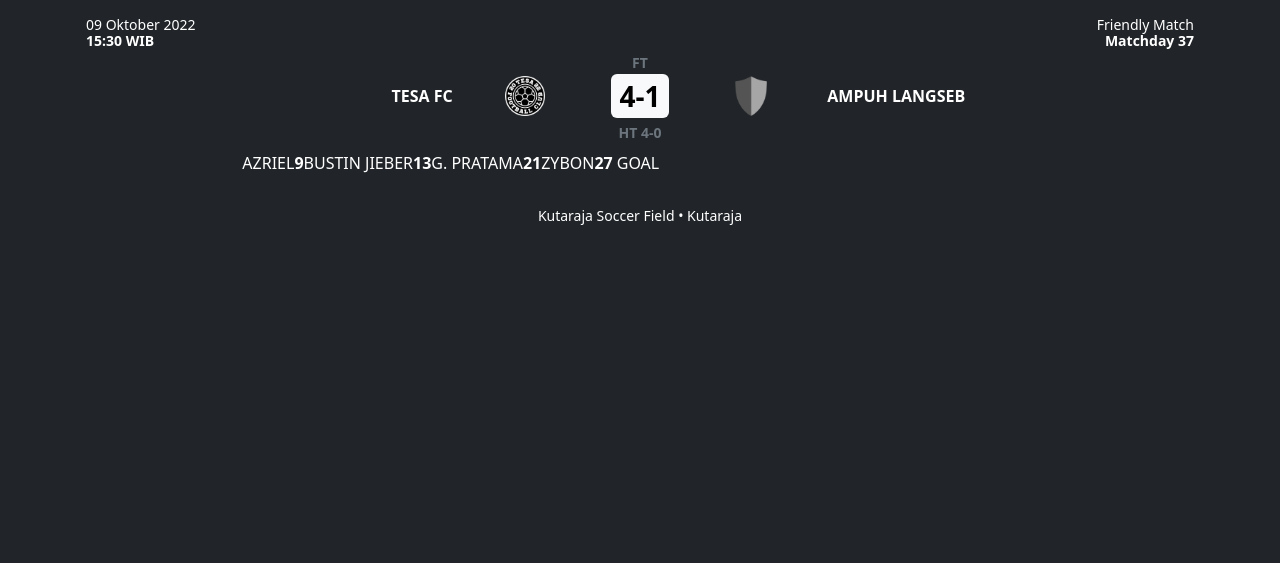
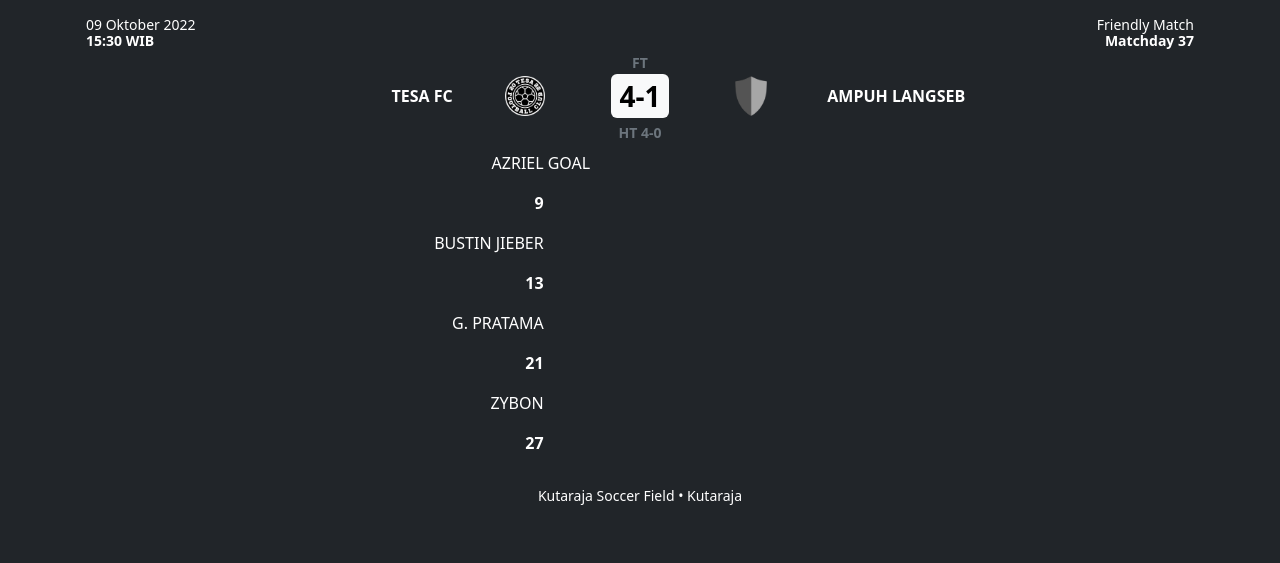
Before and after one commit to tesafc/tesafc.github.io, a Jekyll site: the page built from _matches/2022-10-09.md, in a window 1280 px wide. Shown: the part 781-1344 px from the top of the page. Built offline with Jekyll 4.4.1, drawn with Linux system fonts in a browser that asks for light colours; before the commit the page ends 1064 px from its top, so only the background shows below that.

Commit message:
Update match.html

```diff
--- a/_layouts/match.html
+++ b/_layouts/match.html
@@ -43,15 +43,15 @@ layout: default
           {% if page.result.status == "ft" %}
           <div class="row g-1">
             {% if page.result.goal.home-team %}
-            <div class="col d-flex justify-content-end">
+            <div class="col-5">
               {% for goal in page.result.goal.home-team %}
               <p class="text-end text-uppercase">{{ goal.name }}</p>
               <p class="text-end text-uppercase fw-bolder">{{ goal.time }}</p>
               {% endfor %}
             </div>
             {% endif %}
-            <p class="col-auto">GOAL</p>
-            <div class="col d-flex justify-content-start">
+            <p class="col-2">GOAL</p>
+            <div class="col-5 d-flex justify-content-start">
               <p class="text-end text-uppercase fw-bolder">{{ page.goal.away-team.time }}</p>
               <p class="text-end text-uppercase">{{ page.goal.home-team.name }}</p>
             </div>
```
